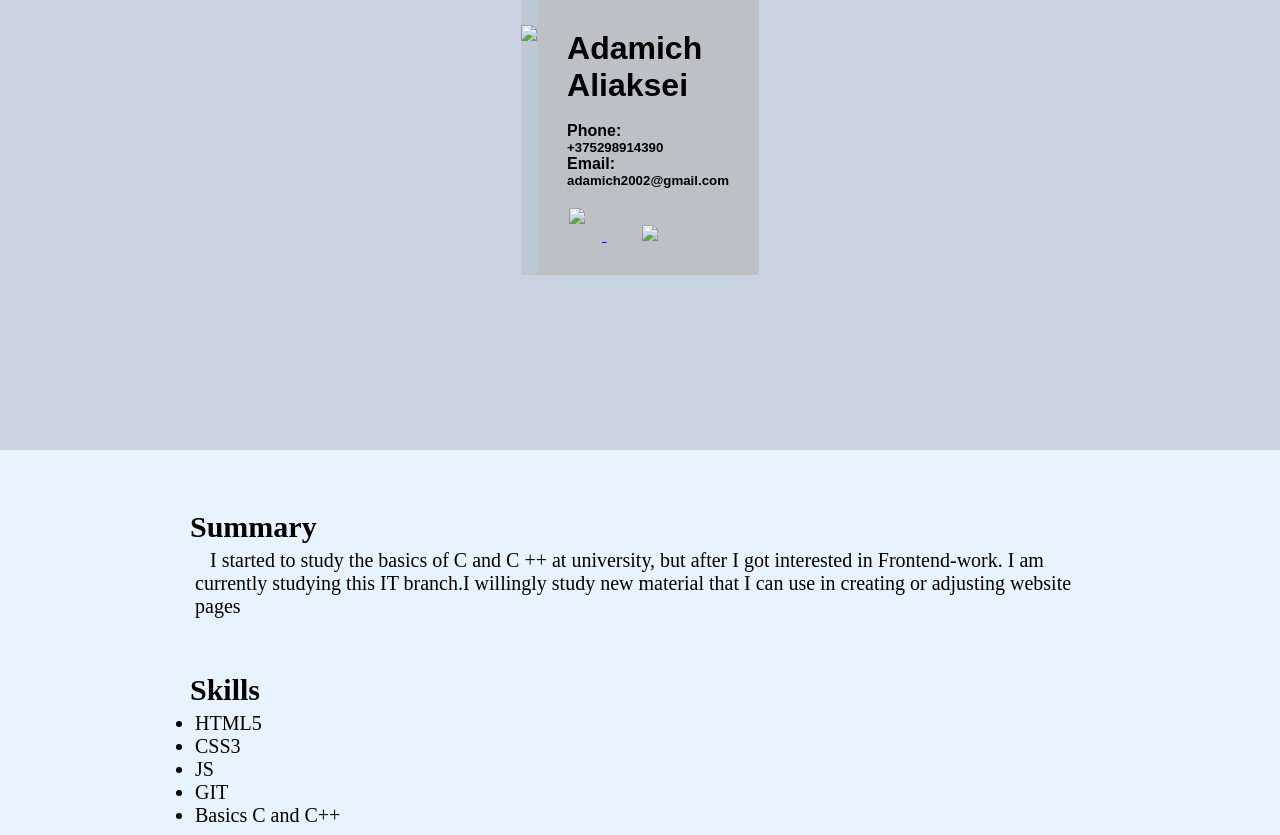
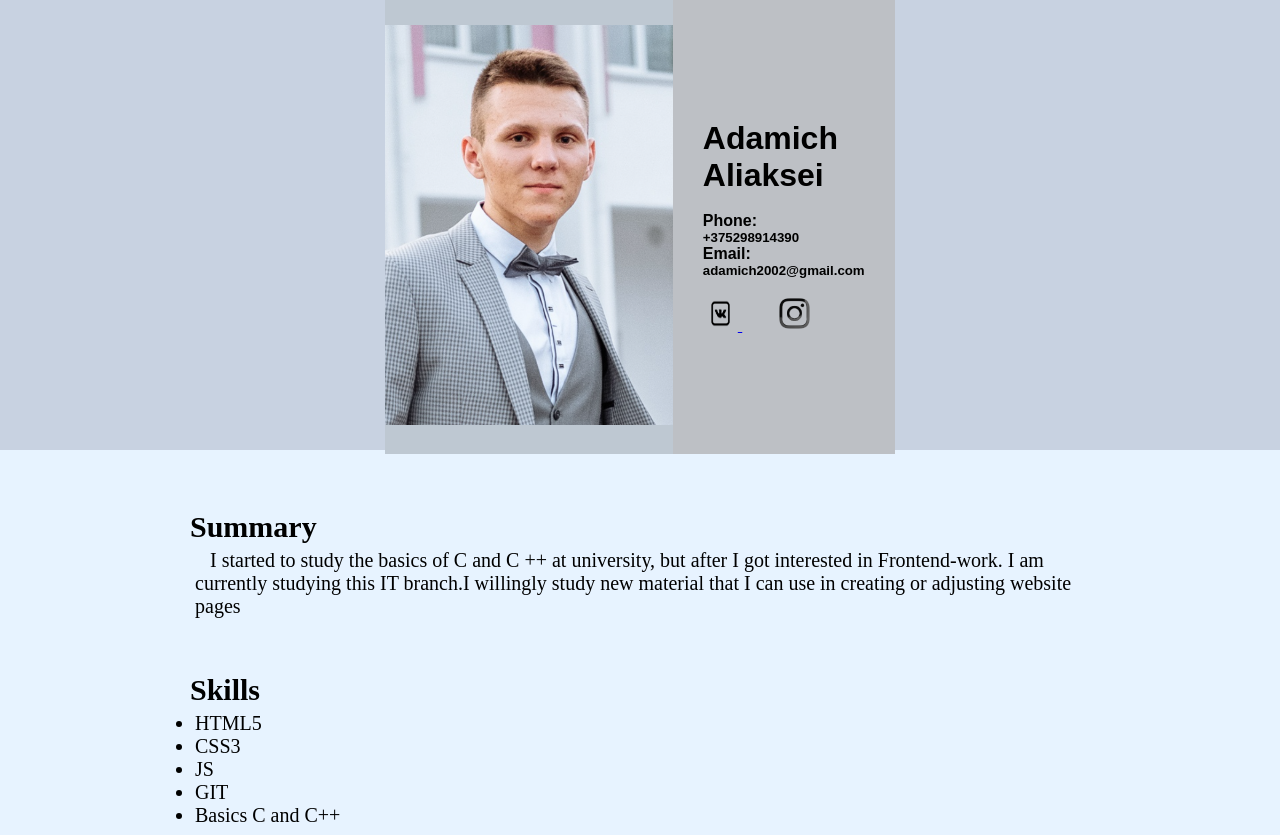
Before and after one commit to Alexei-Adam/rsschool-cv, a plain HTML site: page index.html in a window 1280 px wide. Shown: the top 835 px of the page. Drawn offline with Linux system fonts and the light colour scheme.

```diff
--- a/index.html
+++ b/index.html
@@ -11,7 +11,7 @@
     <header>
         <div>
             <div class="head">
-                <div class="frontphoto"><img class="photo" src="assec/photo.png"></div>
+                <div class="frontphoto"><img class="photo" src="assets/photo.png"></div>
                 <div class="contact">
                     <h1>Adamich<br>Aliaksei</h1><br>
                     <div class="connection">
@@ -22,10 +22,10 @@
                     </div>
                     <div class="logo">
                         <a href="https://vk.com/id441508554">
-                            <img class="logoVK" src="assec/vk_logo.png">
+                            <img class="logoVK" src="assets/vk_logo.png">
                         </a>
                         <a href="https://www.instagram.com/alex.pups/?hl=ru">
-                            <img class="logoInst" src="assec/inst_logo.png">
+                            <img class="logoInst" src="assets/inst_logo.png">
                         </a>
                     </div>
                 </div>
```
